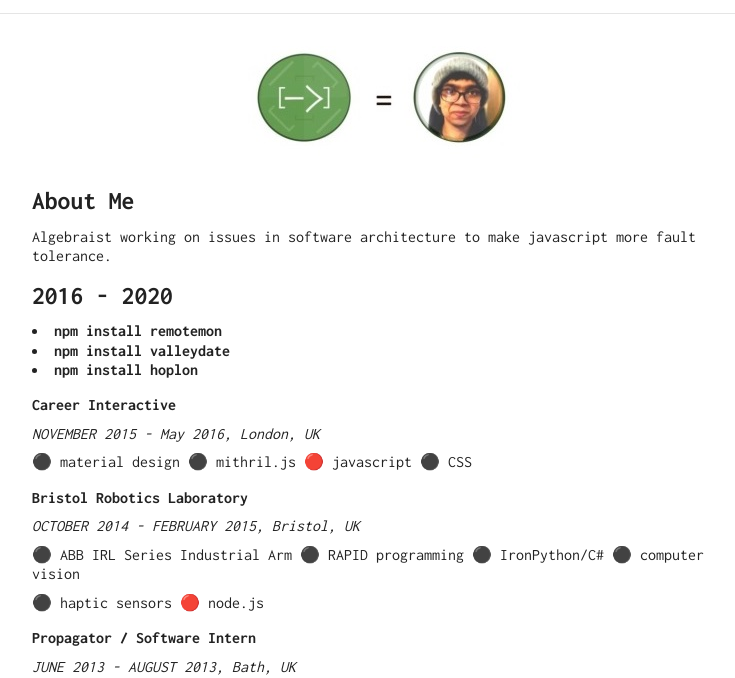
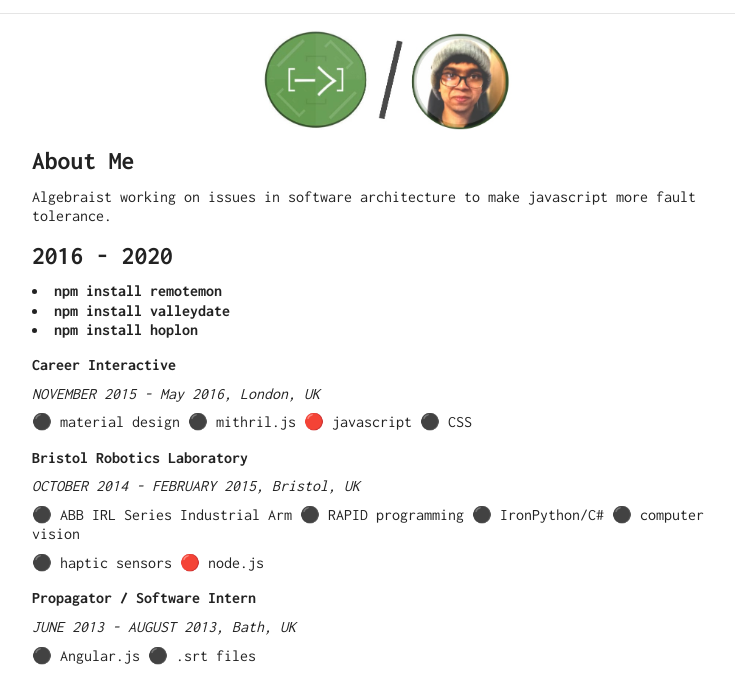
Before and after one commit to sourcevault/sourcevault.github.io, a plain HTML site: page resume/index.html in a window 1280 px wide. Shown: the part 99-777 px from the top of the page, without its empty margins (248-983 px from the left). Drawn offline with nearby package versions, Linux system fonts and the light colour scheme.

Commit message:
using hugo

```diff
--- a/resume/index.html
+++ b/resume/index.html
@@ -34,7 +34,7 @@
 <div id="content">
 <div class="container">
     <figure>
-    <img src="small.jpg"/>
+    <img height="100" src="better.jpg"/>
 </figure>
 
 <h2 id="about-me">About Me</h2>
```
Also changed, not shown: resume/better.jpg (added), resume/main.jpg (deleted), resume/profile_pic.jpg (deleted), resume/small.jpg (deleted).
